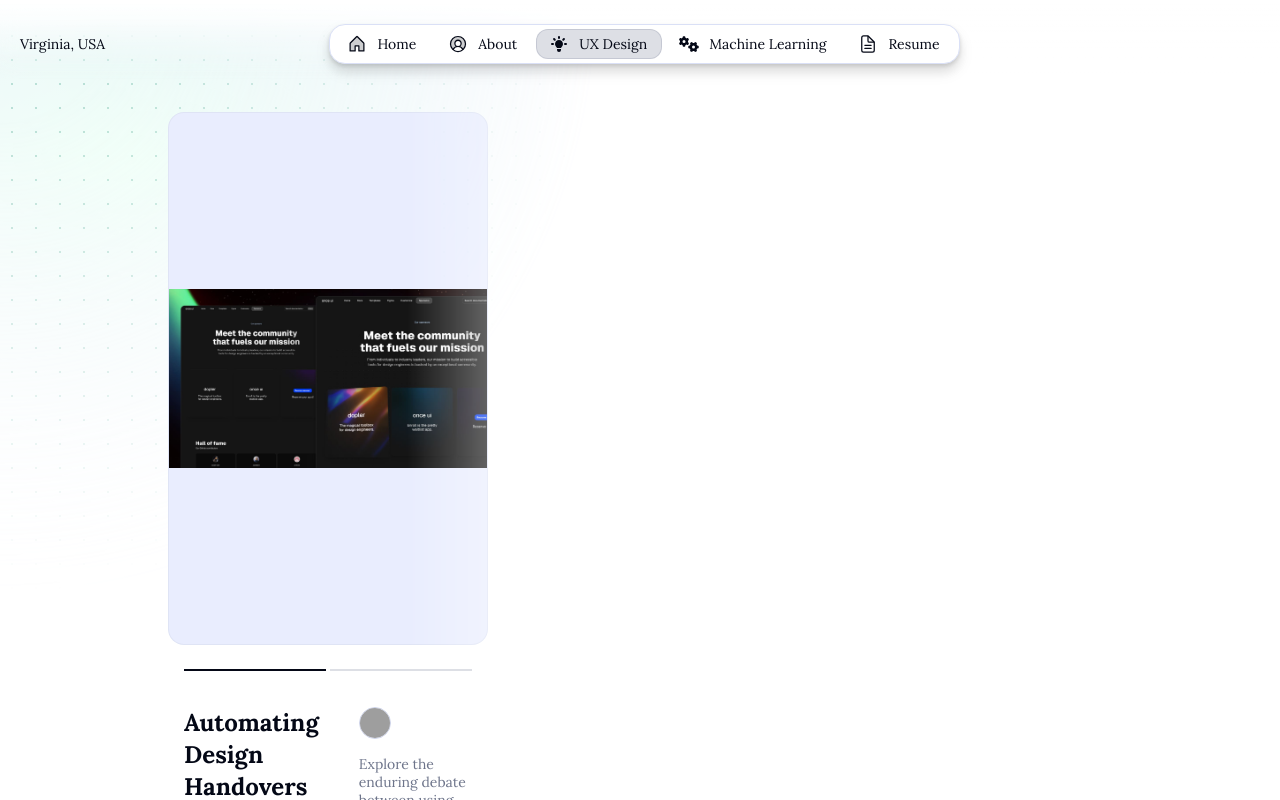
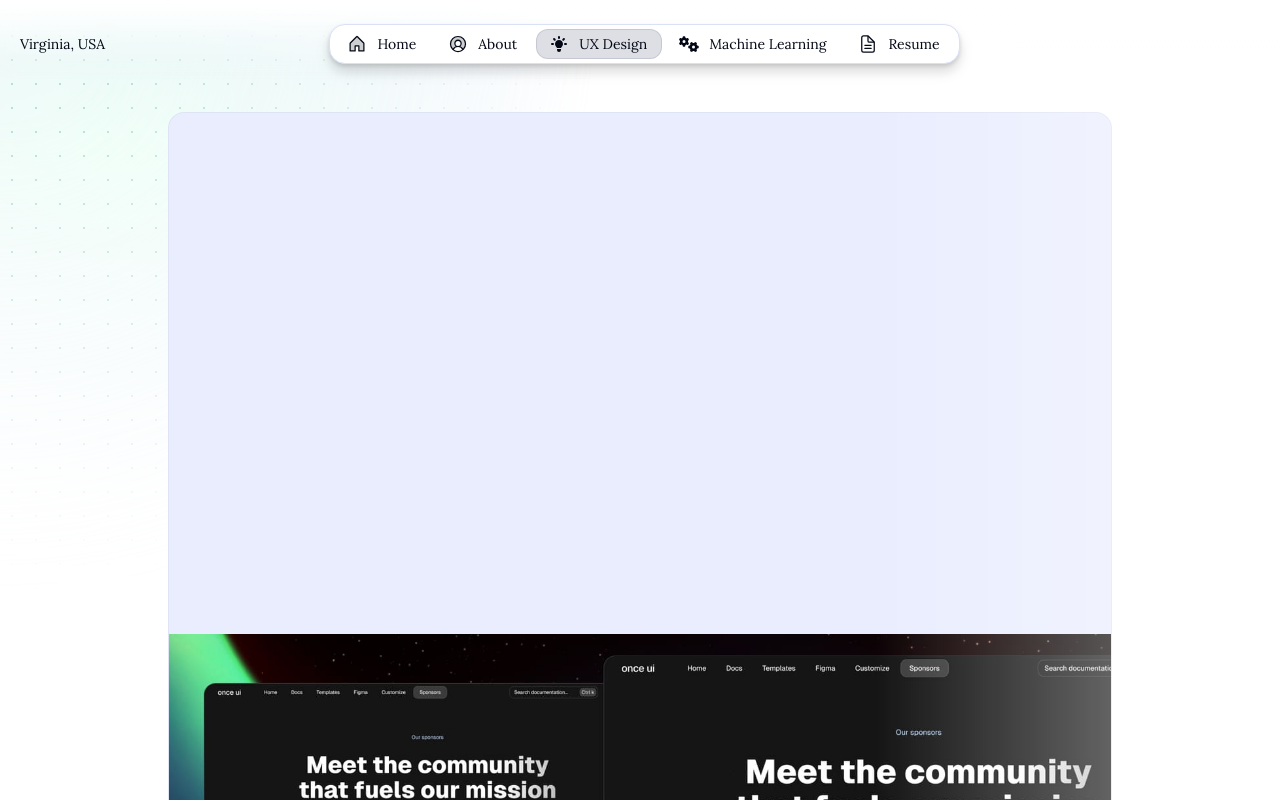
Before and after one commit to tara-morin/website, a Next.js app: page /en/ux in a window 1280 px wide. Shown: the top 800 px of the page. Built offline with nearby package versions, Linux system fonts and the light colour scheme; grey boxes are pictures that could not be loaded.

Commit message:
aded max width and height to styling

```diff
--- a/src/components/ProjectCard.tsx
+++ b/src/components/ProjectCard.tsx
@@ -56,9 +56,7 @@ export const ProjectCard: React.FC<ProjectCardProps> = ({
     return (
         <Flex
             fillWidth gap="m"
-            direction="column"
-            maxWidth={20}
-            maxHeight={80}
+            direction="column"j
             >
             {images[activeIndex] && <Flex onClick={handleImageClick}>
                 <RevealFx
@@ -78,6 +76,8 @@ export const ProjectCard: React.FC<ProjectCardProps> = ({
                             ...(images.length > 1 && {
                                 cursor: 'pointer',
                             }),
+                            maxWidth: "20",
+                            maxHeight: "80",
                         }}/>
                 </RevealFx>
             </Flex>}
```
